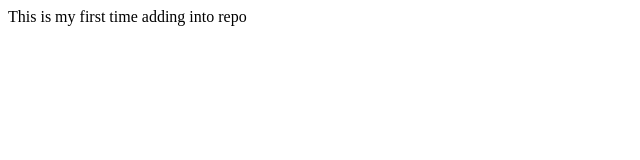
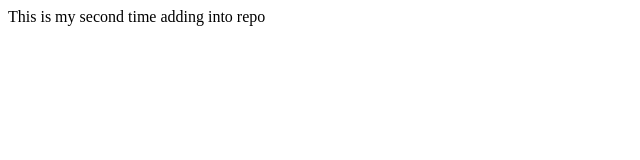
Before and after one commit to Anil2163/Test, a plain HTML site: page index.html in a window 1280 px wide. Shown: the full height of the page, 0-640 px from the left. Drawn offline with Linux system fonts and the light colour scheme.

Commit message:
Second commit

```diff
--- a/index.html
+++ b/index.html
@@ -1 +1 @@
-<p>This is my first time adding into repo</p>
+<p>This is my second time adding into repo</p>
```
